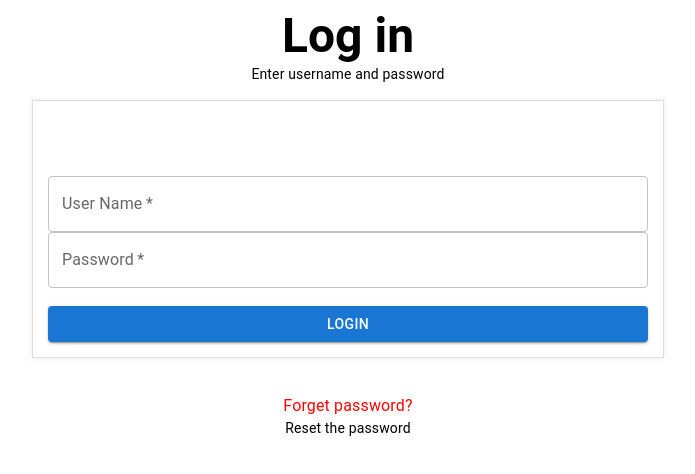
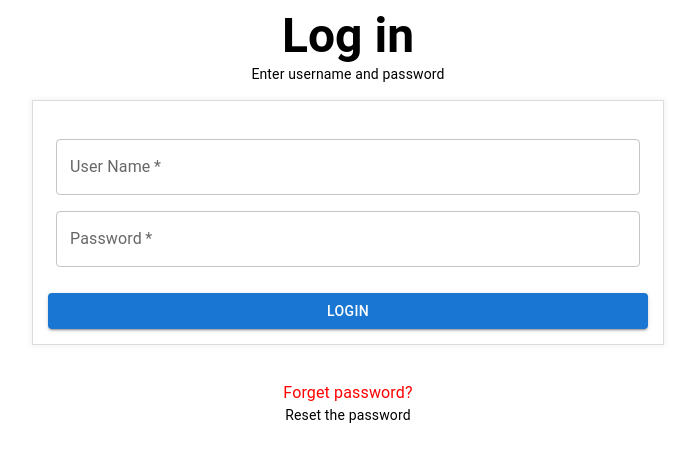
Before and after one commit to Aadhil-official/Hotel-Booking-PRJCT, a React (Vite) app: page /login in a window 1280 px wide. Shown: the top 474 px of the page, without its empty margins (292-987 px from the left). Built offline with nearby package versions, Linux system fonts and the light colour scheme.

Commit message:
Update Login form

```diff
--- a/src/Components/AddHotelForm.jsx
+++ b/src/Components/AddHotelForm.jsx
@@ -7,6 +7,7 @@ function AddHotelForm() {
             <TextField
                 type='text'
                 label='Enter the hotel name'
+                fullWidth
             />
         </div>
     )
--- a/src/Components/LoginForm.jsx
+++ b/src/Components/LoginForm.jsx
@@ -46,9 +46,19 @@ function LoginForm() {
             <Box
                 type='form'
                 sx={{
+                    '& .MuiTextField-root': {
+                        m: 1,
+                        width: '97.4%',
+                        '@media (max-width:700px)': {
+                            width: '94.5%'
+                        },
+                        '@media (min-width:700px) and (max-width:900px)': {
+                            width: '96%'
+                        }
+                    },
                     display: 'flex',
-                    flexDirection: 'column',
-                    marginTop: '10%'
+                    marginTop: '15px',
+                    flexDirection: 'column'
                 }}
             >
                 <TextField
@@ -71,7 +81,7 @@ function LoginForm() {
                     Login
                 </Button>
             </Box>
-        </div>
+        </div >
     )
 }
 
--- a/src/Pages/BrowseAllRoom.jsx
+++ b/src/Pages/BrowseAllRoom.jsx
@@ -4,6 +4,8 @@ import { createTheme, Grid, Pagination, responsiveFontSizes, ThemeProvider, Typo
 import axios from 'axios';
 
 function BrowseAllRoom() {
+
+    // const {user} = useUser();
 
     const [rooms, setRooms] = useState([]);
     const [searchQuery, setSearchQuery] = useState('');
@@ -54,9 +56,16 @@ function BrowseAllRoom() {
             <br /><br /><br />
             {currentRooms.length > 0 ? currentRooms.map((room, index) => (
                 <Grid container key={index}>
-                    <Grid item xs={3} >
-                        <img src={room.image} alt="room image" />
-                    </Grid>
+                    {/* {user.username === 'ADMIN' &&
+                        <Grid item xs={3} onClick={handleEdit(room.id)}>
+                            <img src={room.image} alt="room image" />
+                        </Grid>} */}
+
+                    {/* {user.username !== 'ADMIN' && */}
+                        <Grid item xs={3} onClick={handleEdit(room.id)}>
+                            <img src={room.image} alt="room image" />
+                        </Grid>
+                        {/* } */}
                 </Grid>
             )) :
                 <Grid container textAlign='center' sx={{ marginTop: '15%', marginBottom: '15%' }}>
```
